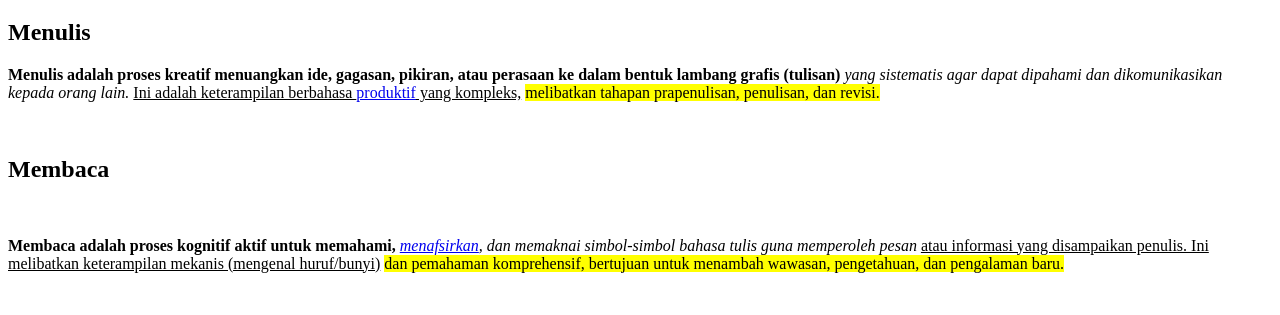
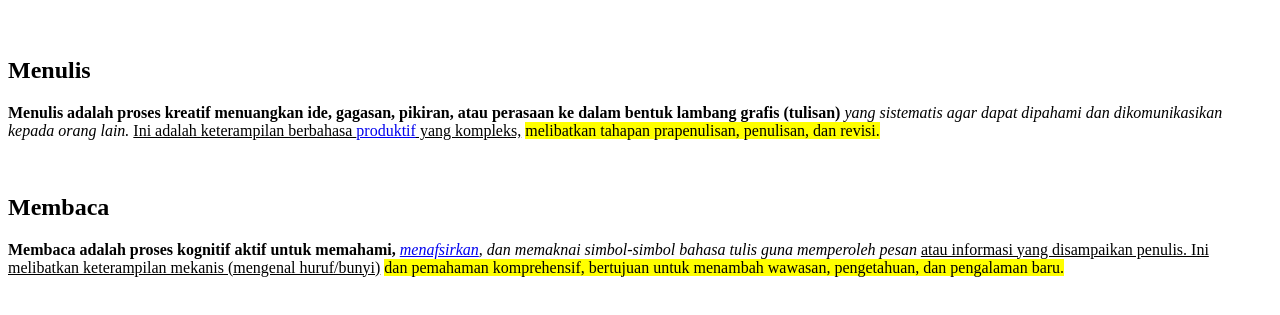
Before and after one commit to Ilhammursidi/koda-b7-web1, a plain HTML site: page index.html in a window 1280 px wide. Shown: the part 61-376 px from the top of the page. Drawn offline with Linux system fonts and the light colour scheme.

Commit message:
feat: add breaking line after h1 and delete breaking line after h2

```diff
--- a/index.html
+++ b/index.html
@@ -8,11 +8,12 @@
 </head>
 <body>
     <h1>Minitask</h1>
+    <br>
 
     <h2>Menulis</h2>
 <p><b>Menulis adalah proses kreatif menuangkan ide, gagasan, pikiran, atau perasaan ke dalam bentuk lambang grafis (tulisan)</b> <i>yang sistematis agar dapat dipahami dan dikomunikasikan kepada orang lain.</i> <u>Ini adalah keterampilan berbahasa <a href="produktif.html">produktif</a> yang kompleks,</u> <mark>melibatkan tahapan prapenulisan, penulisan, dan revisi.</mark></p>
 <br>
-    <h2>Membaca</h2><br>
+    <h2>Membaca</h2>
 <p><b>Membaca adalah proses kognitif aktif untuk memahami,</b> <i><a href="menafsirkan.html">menafsirkan</a>, dan memaknai simbol-simbol bahasa tulis guna memperoleh pesan</i> <u>atau informasi yang disampaikan penulis. Ini melibatkan keterampilan mekanis (mengenal huruf/bunyi)</u> <mark>dan pemahaman komprehensif, bertujuan untuk menambah wawasan, pengetahuan, dan pengalaman baru.</mark></p>
 </body>
 </html>
```
